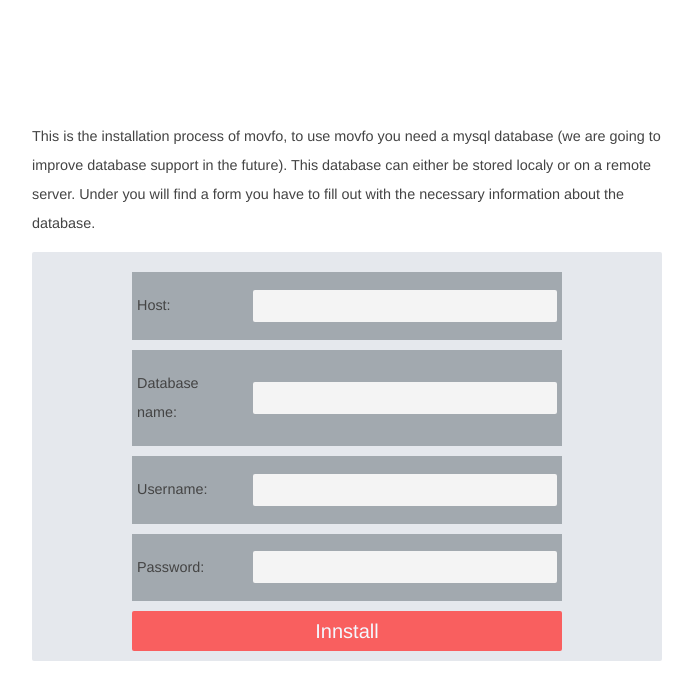
After one commit to Henniing/movfo, a PHP site: page /installation/installation_screen.php in a window 1280 px wide. The commit adds this page. Shown: the top 700 px of the page, without its empty margins (293-986 px from the left). Run offline with PHP 8.4, Linux system fonts and the light colour scheme; some libraries are stand-ins or nearby versions.

Commit message:
started work on a database installation system

```diff
--- /dev/null
+++ b/installation/installation_screen.php
@@ -0,0 +1,44 @@
+<!DOCTYPE html>
+<html lang="en">
+    <head>
+        <meta http-equiv='Content-Type' content='text/html;charset=UTF-8' />
+        <title>Installing MovFo</title>
+        <meta name='description' content='Movfo, movie rating, trailer and torrents in one location' />
+        <meta name="keywords" content="Movfo, movies, movie rating,movie trailers, movie torrents, torrents, trailers, imdbrating, imdb, imdb info" />
+
+        <link rel="stylesheet" type="text/css" href="http://yui.yahooapis.com/2.8.2r1/build/reset/reset-min.css"/>
+        <link href="src/public/style/jquery-ui-1.8.5.custom.css" rel="stylesheet" type="text/css" />
+        <link href="installation/style/style.css" rel="stylesheet" type="text/css" />
+
+        <script type="text/javascript" src="https://ajax.googleapis.com/ajax/libs/jquery/1.4.2/jquery.min.js"></script>
+        <script type="text/javascript" src="https://ajax.googleapis.com/ajax/libs/jqueryui/1.8.6/jquery-ui.min.js"></script>
+
+    </head>
+    <body>
+        <div id="root">
+            <div id="header">
+
+            </div>
+            <div id="content">
+                <p>This is the installation process of movfo, to use movfo you need a mysql database (we are
+                going to improve database support in the future). This database can either be stored localy or
+                on a remote server. Under you will find a form you have to fill out with the necessary information
+                about the database.</p>
+
+                <div id='installation_form'>
+                    <form method='POST'>
+                        <table>
+                            <tr><td><p>Host:</p></td><td><input type='text' name='dbhost' /></td></tr>
+                            <tr><td><p>Database name:</p></td><td><input type='text' name='dbname' /></td></tr>
+                            <tr><td><p>Username:</p></td><td><input type='text' name='dbuser' /></td></tr>
+                            <tr><td><p>Password:</p></td><td><input type='password' name='dbpassw' /></td></tr>
+                        <table>
+                    </form>
+                    <div id='install_button'>
+                        Innstall
+                    </div>
+                </div>
+            </div>
+        </div>
+    </body>
+</html>
--- /dev/null
+++ b/installation/style/style.css
@@ -0,0 +1,86 @@
+
+body {
+    font-family: 'Helvetica Neue', arial;
+}
+
+p {
+    color: #444;
+    font-size: 0.9em;
+    font-family: 'Helvetica Neue', arial;
+    line-height: 2.0;
+}
+
+input {
+    height: 30px;
+    width: 300px;
+    border: none;
+    border-radius: 2px 2px;
+    -moz-border-radius: 2px 2px;
+    font-family: arial, calibri;
+    background: #f4f4f4;
+    color: #ff3333;
+}
+
+input:focus {
+    outline: none;
+}
+
+table{
+    width: 430px;
+    border-collapse: separate;
+    border-spacing: 0px 10px;
+    margin-left: auto;
+    margin-right: auto;
+}
+table tr {
+    background: #a2a9af;
+}
+table td {
+    padding: 5px;
+}
+
+#root{
+    display: block;
+    position: relative;
+    margin-left: auto;
+    margin-right: auto;
+    width: 630px;
+}
+
+#header {
+    width: inherit;
+    min-height: 100px;
+}
+
+#content {
+    width: inherit;
+}
+
+#installation_form{
+    border-radius: 2px 2px;
+    -moz-border-radius: 2px 2px;
+    padding: 10px;
+    background: #e5e8ed;
+}
+#installation_form p {
+    color: #444;
+    margin-right: 5px;
+}
+
+#install_button {
+    margin-left: auto;
+    margin-right: auto;
+    height: 40px;
+    width: 430px;
+    background: #f95f5f;
+    border-radius: 2px 2px;
+    -moz-border-radius: 2px 2px;
+    color: #f3f8ff;
+    font-size: 20px;
+    line-height: 40px;
+    text-align: center;
+}
+#install_button:hover{
+    cursor: pointer;
+    background: #ff3333;
+}
```
Also changed, not shown: index.php (+21 -1 lines), installation/install.php (added, +49 -0 lines), site/src/config/init.php (+10 -4 lines), site/src/config/settings.xml (added, +9 -0 lines).
